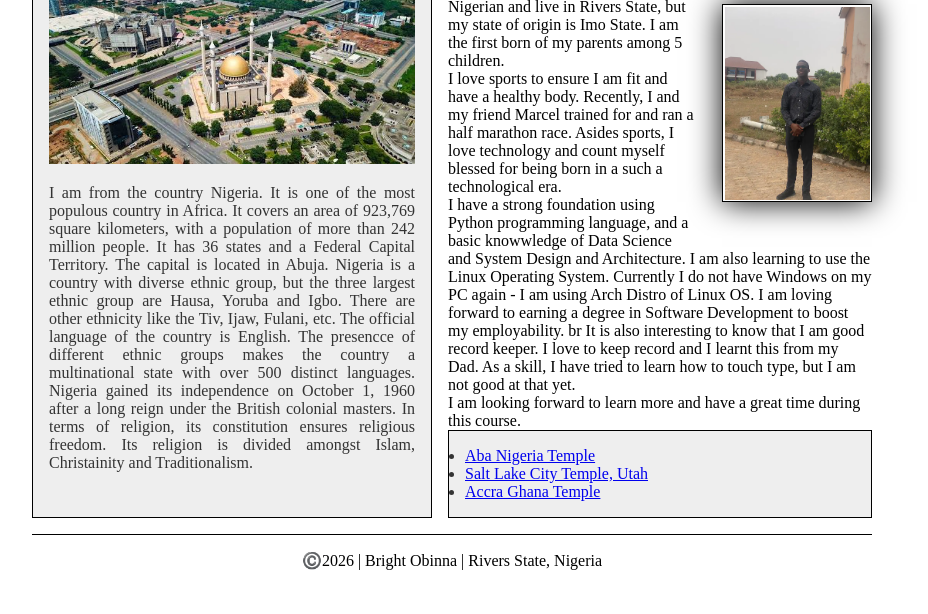
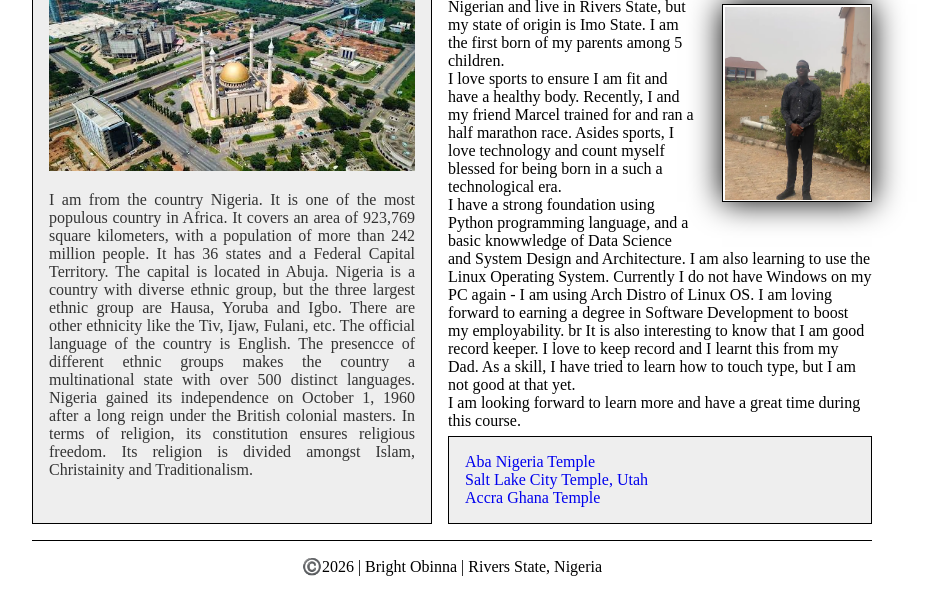
Before and after one commit to Brightoon/wdd130, a plain HTML site: page index.html in a window 1280 px wide. Shown: the part 122-736 px from the top of the page, without its empty margins (188-1116 px from the left). Drawn offline with Linux system fonts and the light colour scheme.

Commit message:
Updated styles.css

```diff
--- a/styles/styles.css
+++ b/styles/styles.css
@@ -94,9 +94,14 @@ footer {
     border: 1px solid rgba(0, 0, 0, 1);
     background-color: #eee;
     color: #333;
+    margin-top: 0.4rem;
 }
 
-.box ul {
+ul {
+    list-style: none;
+}
+
+ul a {
     text-decoration: none;
 }
 
```
